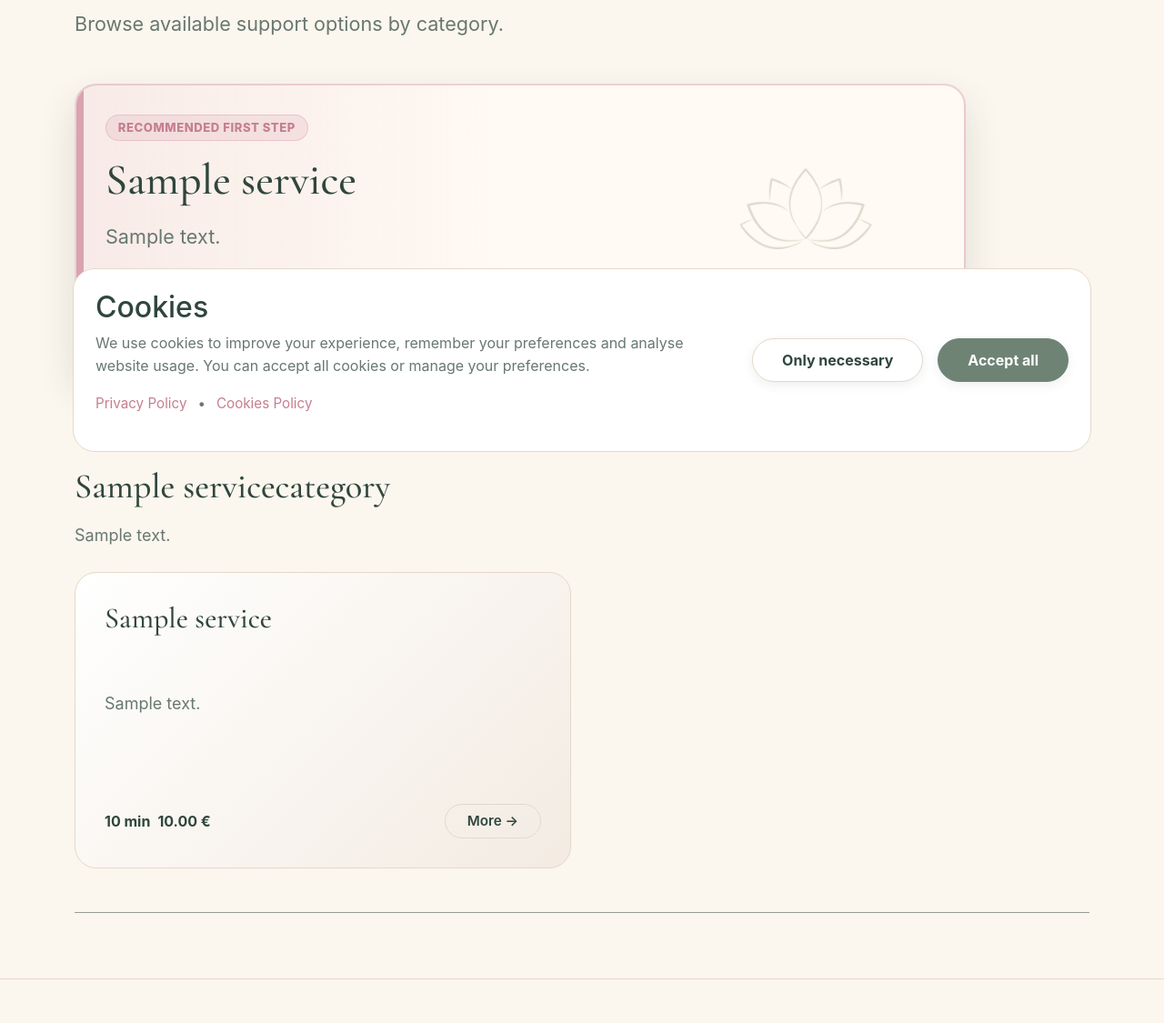
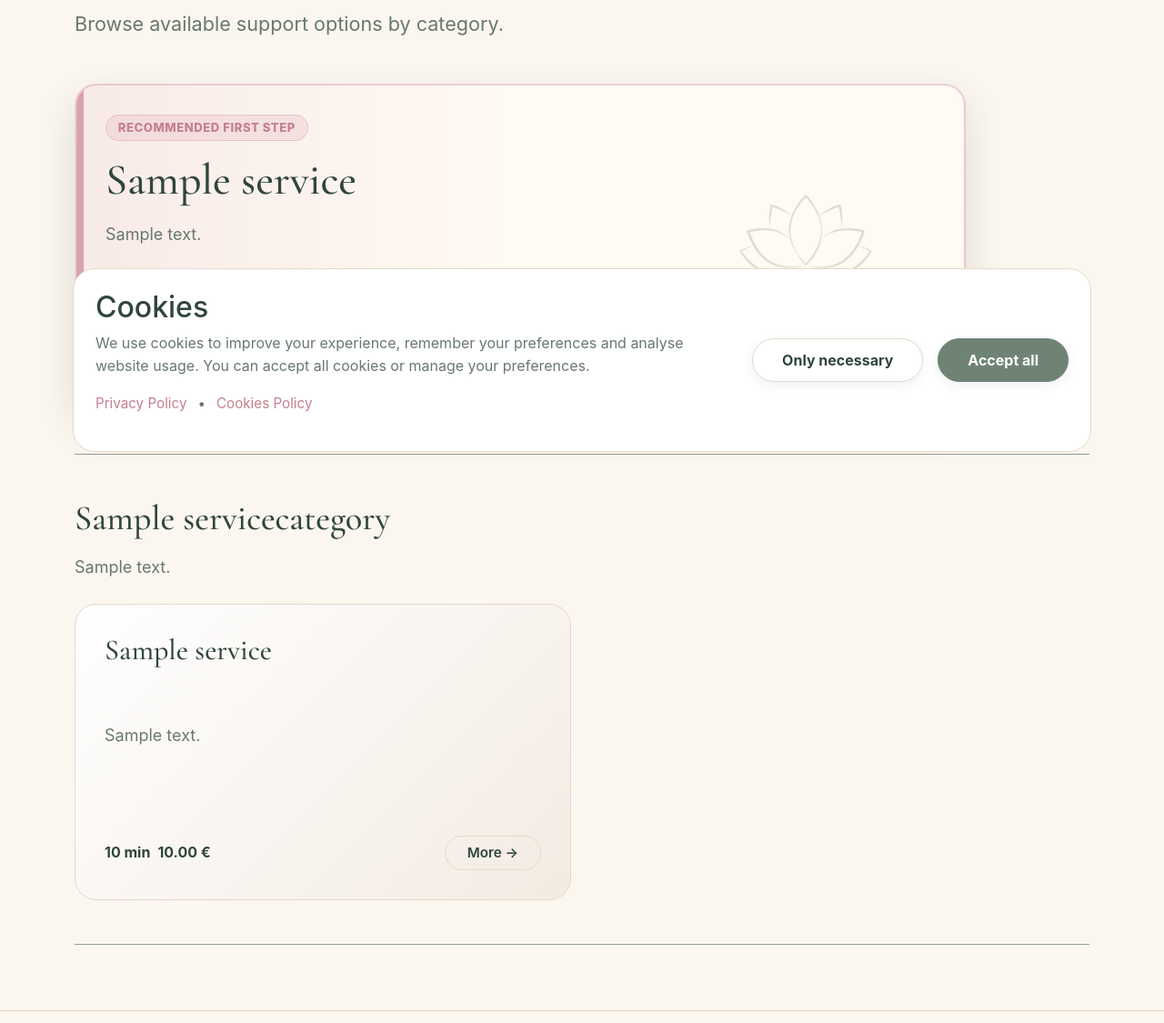
Before and after one commit to 1anamasiliuniene-netizen/A-Terapija, a Django app: template aterapija/templates/aterapija/services.html in a window 1280 px wide. Shown: the part 279-1404 px from the top of the page at 91% size. Run offline with Django 5.2, Linux system fonts and the light colour scheme; the template is opened without the code that fills it: values that come from a table or form of the project are taken from there, others are empty; tables that the repository leaves empty hold one stand-in row (values such as "Sample post").

Commit message:
Fix services card description and cookies label

```diff
--- a/aterapija/templates/aterapija/services.html
+++ b/aterapija/templates/aterapija/services.html
@@ -33,7 +33,7 @@
               <h2 class="at-heading-2" id="featured-service-title">
                 {{ featured_service|localized_title }}
               </h2>
-              <p class="at-body-lg">
+              <p class="at-body">
                 {{ featured_service|localized_short_description }}
               </p>
               <div class="at-service-card-footer">
```
Also changed, not shown: locale/en/LC_MESSAGES/django.po, 1 other file.
